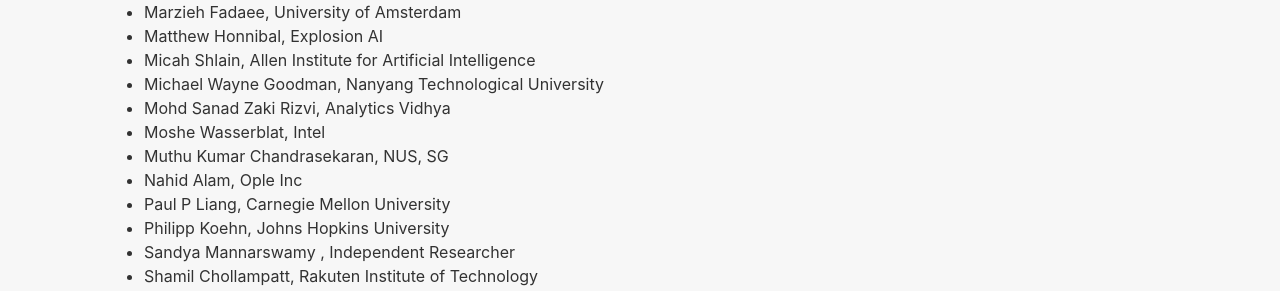
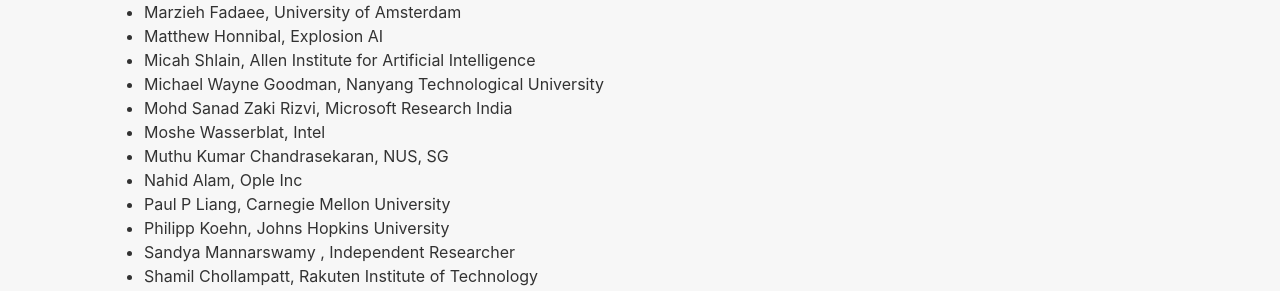
Before and after one commit to nlposs/nlposs.github.io, a Jekyll site: the page built from 2020/index.md, in a window 1280 px wide and 900 px high, scrolled down 4469 px. Shown: the part 162-453 px from the top of the window. Built offline with Jekyll 4.4.1, drawn with Linux system fonts in a browser that asks for light colours.

Commit message:
Update affiliation

```diff
--- a/2020/index.md
+++ b/2020/index.md
@@ -145,7 +145,7 @@
  - Matthew Honnibal, Explosion AI
  - Micah Shlain, Allen Institute for Artificial Intelligence
  - Michael Wayne Goodman, Nanyang Technological University
- - Mohd Sanad Zaki Rizvi, Analytics Vidhya
+ - Mohd Sanad Zaki Rizvi, Microsoft Research India
  - Moshe Wasserblat,	Intel
  - Muthu Kumar Chandrasekaran, NUS, SG
  - Nahid Alam, Ople Inc
```
